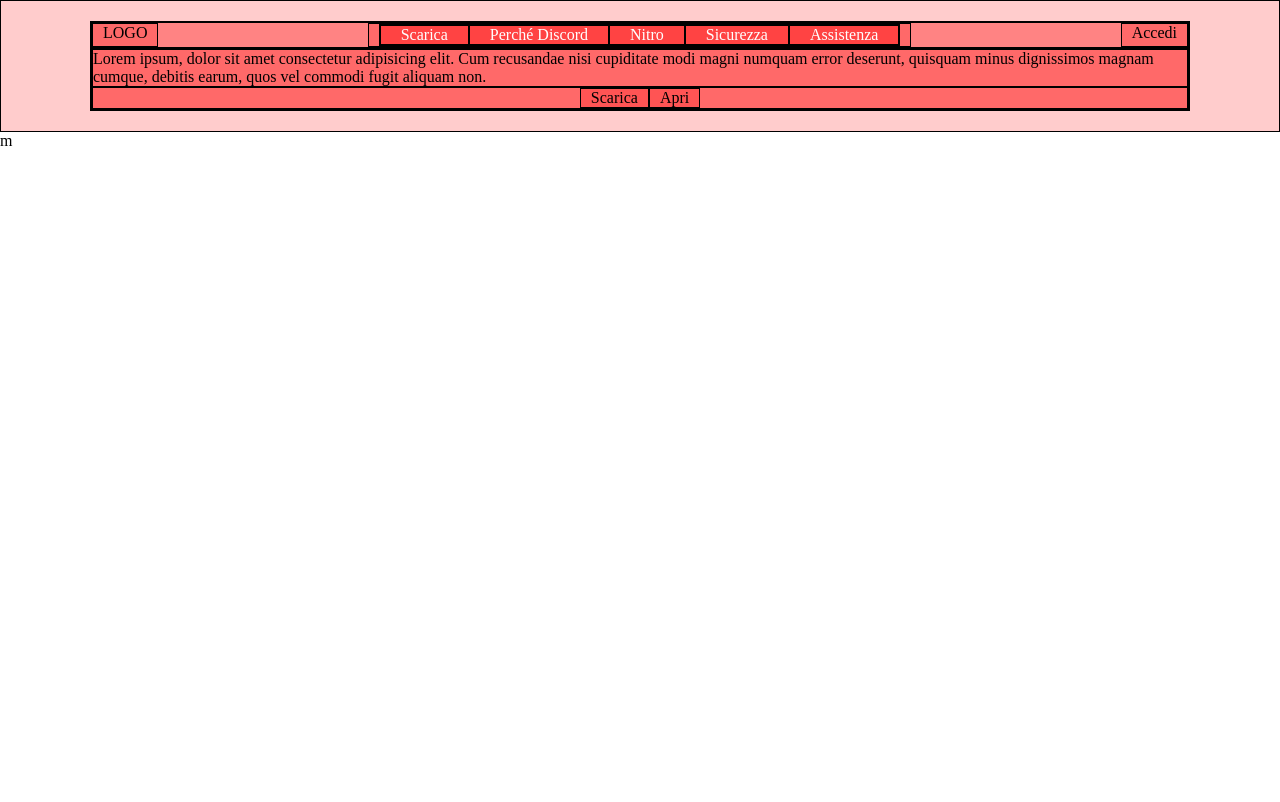
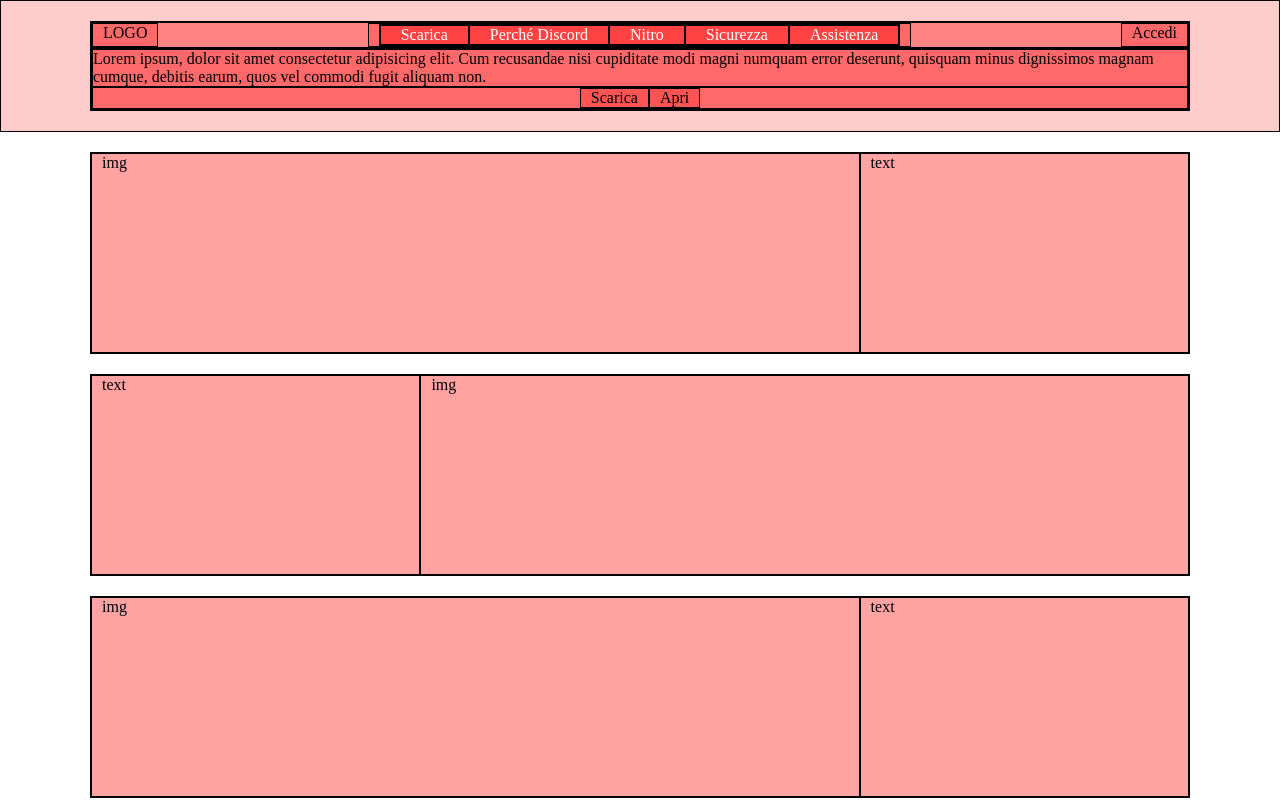
Before and after one commit to RobertoFloris/htmlcss-struttura-discord, a plain HTML site: page index.html in a window 1280 px wide. Shown: the top 802 px of the page. Drawn offline with Linux system fonts and the light colour scheme.

Commit message:
[add] main

```diff
--- a/assets/style.css
+++ b/assets/style.css
@@ -17,7 +17,7 @@
   margin-bottom: 20px;
 }
 
-.row{
+header .row{
   display: flex;
   width: 100%;
   justify-content: space-between;
@@ -46,3 +46,22 @@ header nav ul a:hover{
 #downloadbutton{
   justify-content: center;
 }
+
+main .row{
+  display: flex;
+  width: 100%;
+  min-height: 200px;
+  justify-content: center;
+}
+
+.text{
+  width: 30%;
+}
+
+.img{
+  width: 70%;
+}
+
+.main_footer{
+  min-height: 500px;
+}
--- a/index.html
+++ b/index.html
@@ -45,7 +45,34 @@
 
   </header>
 
-  <main>m</main>
+  <main>
+    <section class="elenco">
+      <div class="chat container debug">
+        <div class="row">
+          <div class="col img debug">img</div>
+          <div class="col text debug">text</div>
+        </div>
+      </div>
+
+      <div class="canali_vocali container debug">
+        <div class="row">
+          <div class="col text debug">text</div>
+          <div class="col img debug">img</div>
+        </div>
+      </div>
+
+      <div class="community container debug">
+        <div class="row">
+          <div class="col img debug">img</div>
+          <div class="col text debug">text</div>
+        </div>
+      </div>
+    </section>
+
+    <section class="main_footer container debug">
+
+    </section>
+  </main>
 
   <footer></footer>
 
```
